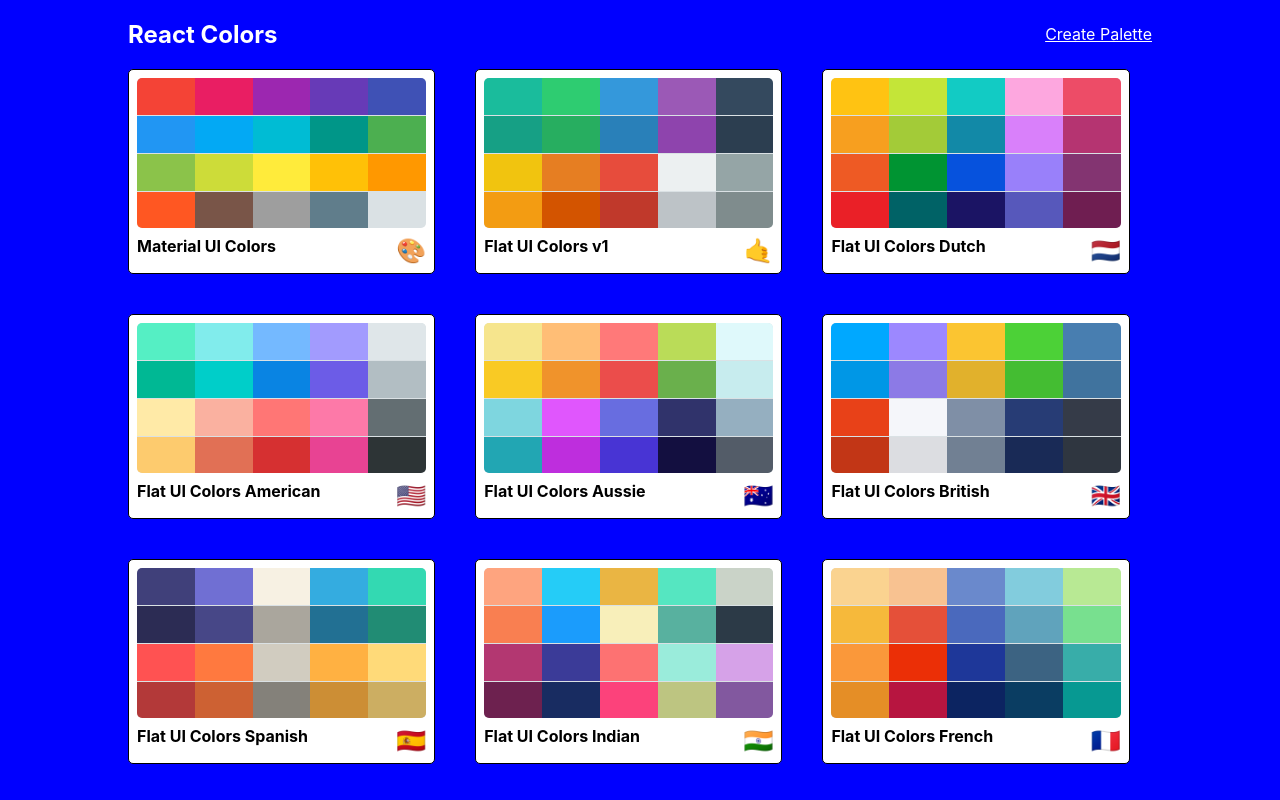
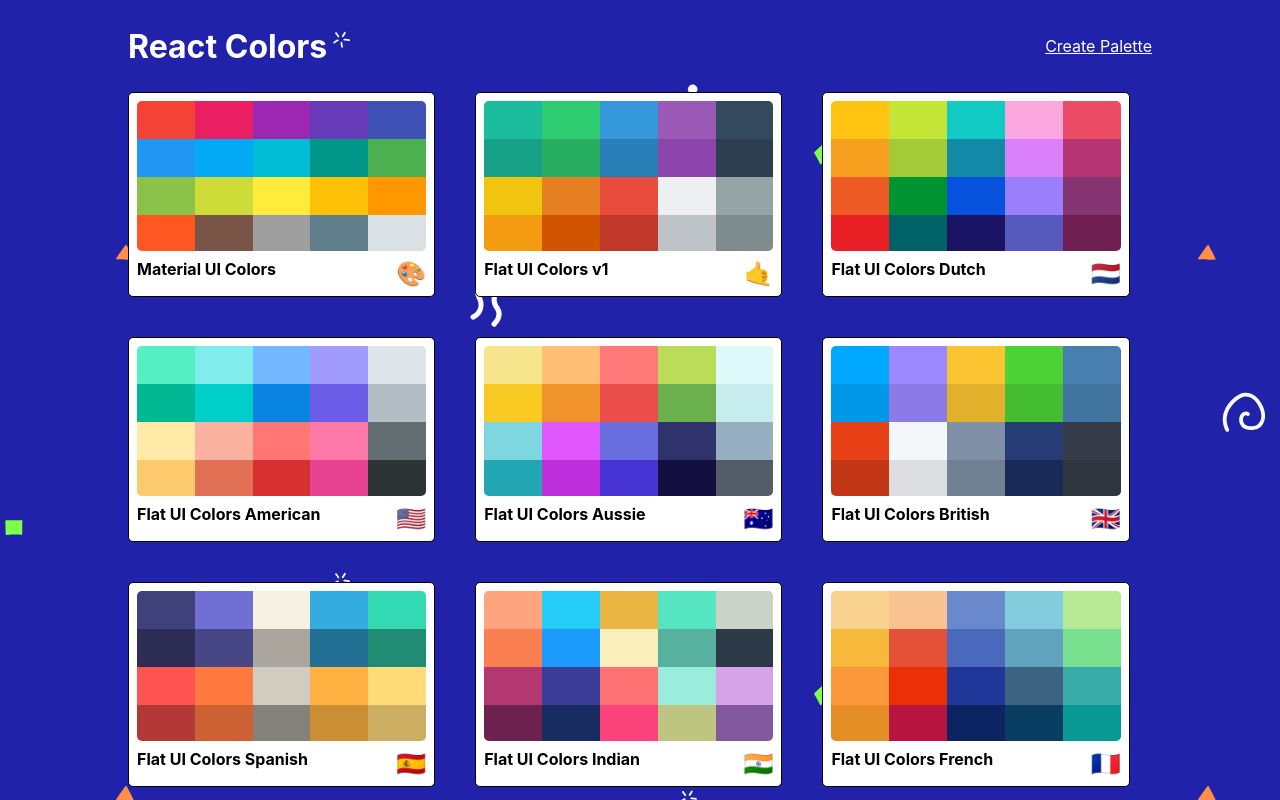
Before and after one commit to EricBois/Color-App, a React (Create React App) app: page / in a window 1280 px wide. Built offline with nearby package versions, Linux system fonts and the light colour scheme.

Commit message:
add bg svg to paletteList

```diff
--- a/src/PaletteList.js
+++ b/src/PaletteList.js
@@ -14,7 +14,7 @@
       <div className={classes.root}>
         <div className={classes.container}>
           <nav className={classes.nav}>
-            <h1>React Colors</h1>
+            <h1 className={classes.heading}>React Colors</h1>
             <Link to="/palette/new">Create Palette</Link>
           </nav>
           <div className={classes.palettes}>
--- a/src/styles/PaletteListStyles.js
+++ b/src/styles/PaletteListStyles.js
@@ -1,12 +1,19 @@
 import sizes from './sizes';
+import bg from './bg.svg';
 
 const styles = {
   root: {
-    backgroundColor: 'blue',
     height: '100vh',
     display: 'flex',
     alignItems: 'flex-start',
     justifyContent: 'center',
+    /* background by SVGBackgrounds.com */
+    backgroundColor: '#2023aa',
+    backgroundImage: `url(${bg})`,
+    overflow: 'scroll',
+  },
+  heading: {
+    fontSize: '2rem',
   },
   container: {
     width: '50%',
```
Also changed, not shown: src/styles/bg.svg (added).
